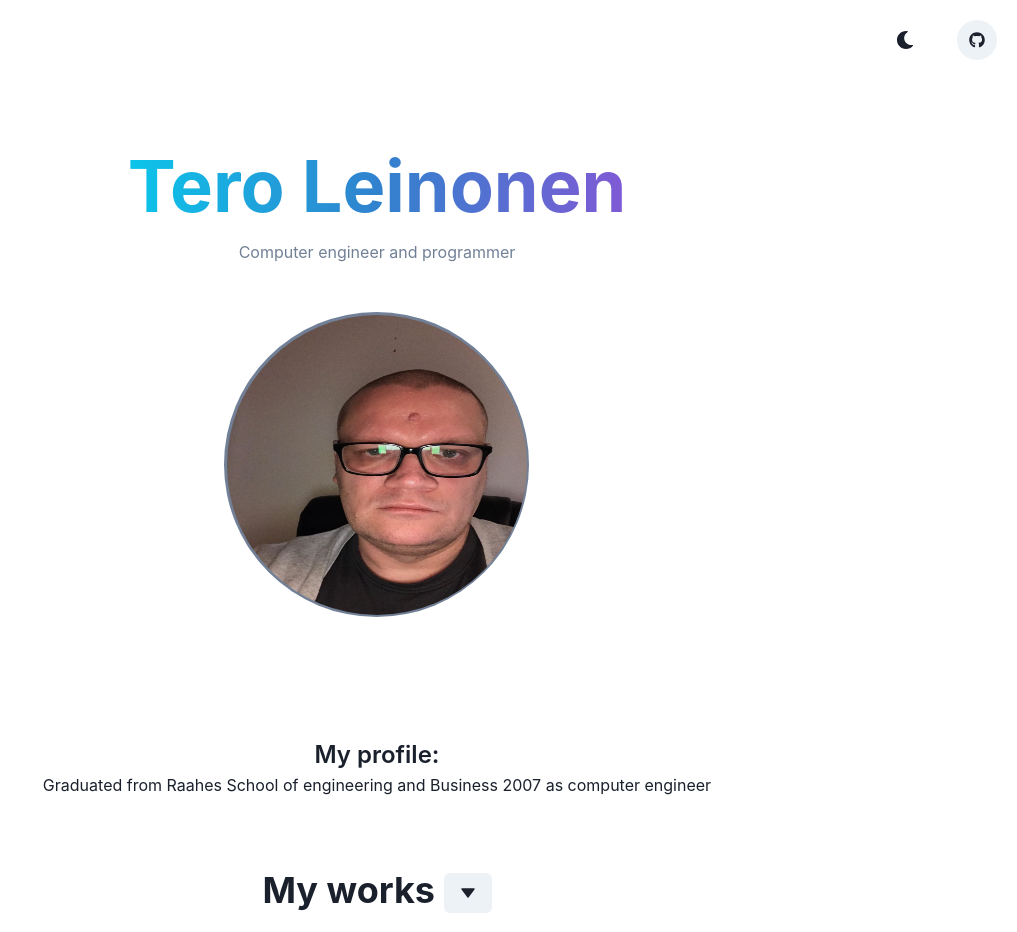
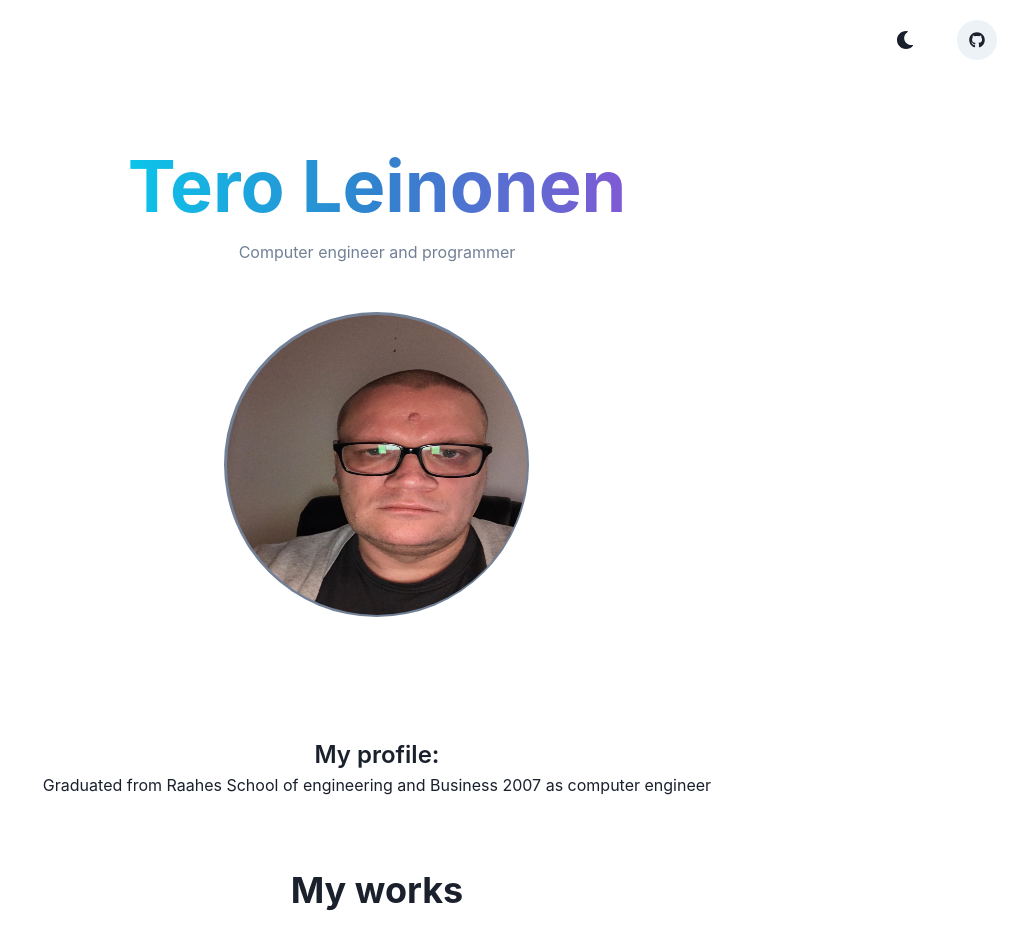
Before and after one commit to terojleinonen/portfolio-page, a React (Create React App) app: page / in a window 1280 px wide. Shown: the top 932 px of the page, without its empty margins (263-1280 px from the left). Built offline with nearby package versions, Linux system fonts and the light colour scheme.

Commit message:
more style updates

```diff
--- a/src/App.js
+++ b/src/App.js
@@ -6,6 +6,7 @@ import {
   IconButton,
   theme,
   Spacer,
+  Tooltip,
 } from '@chakra-ui/react';
 import { ColorModeSwitcher } from './ColorModeSwitcher';
 import {FaGithub} from 'react-icons/fa';
@@ -20,8 +21,7 @@ function App() {
             <Flex w="100%">
               <Spacer></Spacer>
               <ColorModeSwitcher />
-              <a href="https://github.com/Tero75" target='_blank' rel="noreferrer"><IconButton ml={8} icon={<FaGithub /> }  isRound="true"></IconButton></a>
-
+              <Tooltip label='Visit my Github page'><a href="https://github.com/Tero75" target='_blank' rel="noreferrer"><IconButton ml={8} icon={<FaGithub /> }  isRound="true"></IconButton></a></Tooltip>
             </Flex>
             <Header />
             <Profile />
--- a/src/Components/Projects.js
+++ b/src/Components/Projects.js
@@ -1,5 +1,5 @@
 import { useState } from 'react';
-import { Stack, Flex, Box, Heading, Button, Center } from '@chakra-ui/react';
+import { Stack, Flex, Box, Heading, Button, Center, Tooltip } from '@chakra-ui/react';
 import { TriangleDownIcon, TriangleUpIcon } from '@chakra-ui/icons'
 import { useMediaQuery } from '@chakra-ui/media-query';
 import HangmanGame from './Works/HangmanGame';
@@ -19,9 +19,8 @@ const Projects = () => {
             <Flex direction={isNotSmallerScreen ? "row" : "column"} spacing="200px" p={isNotSmallerScreen ? "32" : "0"} alignSelf="flex-start">
                 <Box mt={isNotSmallerScreen ? "0" : 16} align='flex-sart'>
                     <Stack direction='column' spacing={4}>
-                        <Center>
-                        <Heading as='h2' size='xl'>My works <Button  onClick={ButtonClick}>{(showHide===true)? <TriangleUpIcon />:<TriangleDownIcon/>}</Button></Heading>
-                        </Center>
+                        <Center><Heading as='h2' size='xl'>My works </Heading></Center>
+                        <Center><Button  onClick={ButtonClick} bgColor='transparent' w='auto' h='auto'>{(showHide===true)? <Tooltip label='Hide Myworks'><TriangleUpIcon boxSize={8}/></Tooltip>:<Tooltip label='Show Myworks'><TriangleDownIcon boxSize={8} /></Tooltip>}</Button></Center>
                         <Stack>
                             {ShowElement(<HangmanGame />)}
                             {ShowElement(<NumberGuessingGame />)}
--- a/src/Components/Works/HangmanGame.js
+++ b/src/Components/Works/HangmanGame.js
@@ -1,5 +1,6 @@
 import { Stack,Box,Text, Heading} from '@chakra-ui/react';
 import { IconButton } from '@chakra-ui/react';
+import { ArrowRightIcon } from '@chakra-ui/icons'
 import {FaGithub} from 'react-icons/fa';
 
 const HangmanGame = () => {
@@ -8,7 +9,7 @@ const HangmanGame = () => {
         <Stack>
             <Box bg='blue.500'  borderColor='white.200' borderRadius='5px' p='10px'>
                 <Heading as='h2' size='xs'>HangmanGame</Heading>
-                <Text fontSize="xl" fontWeight="normal" p='15px'>Is React and Bootstrap app...</Text>
+                <Text fontSize="xl" fontWeight="normal" p='15px'><ArrowRightIcon boxSize={4}/> Is React and Bootstrap app...</Text>
                 <a href="https://github.com/Tero75/hangman-game" target='_blank' rel="noreferrer"><IconButton icon={<FaGithub /> } isRound="true"></IconButton></a>
             </Box>
         </Stack>
--- a/src/Components/Works/NumberGuessingGame.js
+++ b/src/Components/Works/NumberGuessingGame.js
@@ -1,5 +1,6 @@
 import { Stack,Box,Text, Heading} from '@chakra-ui/react';
 import { IconButton } from '@chakra-ui/react';
+import { ArrowRightIcon } from '@chakra-ui/icons'
 import {FaGithub} from 'react-icons/fa';
 
 const NumberGuessingGame = () => {
@@ -8,7 +9,7 @@ const NumberGuessingGame = () => {
         <Stack>
             <Box bg='blue.500'  borderColor='white.200' borderRadius='5px' p='10px'>
                 <Heading as='h2' size='xs'>NumberGuessingGame</Heading>
-                <Text fontSize="xl" fontWeight="normal" p='15px'>Is react and bootstrap app...</Text>
+                <Text fontSize="xl" fontWeight="normal" p='15px'><ArrowRightIcon boxSize={4}/> Is react and bootstrap app...</Text>
                 <a href="https://github.com/Tero75/NumberGuessingGame" target='_blank' rel="noreferrer"><IconButton icon={<FaGithub /> } isRound="true"></IconButton></a>
             </Box>
         </Stack>
--- a/src/Components/Works/PuulaakiLiigaManager.js
+++ b/src/Components/Works/PuulaakiLiigaManager.js
@@ -1,5 +1,6 @@
 import { Stack,Box,Text, Heading} from '@chakra-ui/react';
 import { IconButton } from '@chakra-ui/react';
+import { ArrowRightIcon } from '@chakra-ui/icons'
 import {FaGithub} from 'react-icons/fa';
 
 const PuulaakiLiigaManager = () => {
@@ -9,7 +10,7 @@ const PuulaakiLiigaManager = () => {
         <Stack>
              <Box bg='blue.500'  borderColor='white.200' borderRadius='5px' p='10px'>
                 <Heading as='h2' size='xs'>PuulaakiLiigaManager</Heading>
-                <Text fontSize="xl" fontWeight="normal" p='15px'>Console app to manage teams coaches, players...</Text>
+                <Text fontSize="xl" fontWeight="normal" p='15px'><ArrowRightIcon boxSize={4}/> Console app to manage teams coaches, players...</Text>
                 <a href="https://github.com/Tero75/PuulaakiLiiga" target='_blank' rel="noreferrer"><IconButton icon={<FaGithub /> } isRound="true"></IconButton></a>
             </Box>
         </Stack>
--- a/src/Components/Works/TestDataGenerator.js
+++ b/src/Components/Works/TestDataGenerator.js
@@ -1,5 +1,6 @@
 import { Stack,Box,Text, Heading} from '@chakra-ui/react';
 import { IconButton } from '@chakra-ui/react';
+import { ArrowRightIcon } from '@chakra-ui/icons'
 import {FaGithub} from 'react-icons/fa';
 
 const TestDataGenerator = () => {
@@ -8,7 +9,7 @@ const TestDataGenerator = () => {
         <Stack>
             <Box bg='blue.500'  borderColor='white.200' borderRadius='5px' p='10px'>
                 <Heading as='h2' size='xs'> TestDataGenerator</Heading>
-                <Text fontSize="xl" fontWeight="normal" p='15px'>Console app to generate random female and male names with given age range</Text>
+                <Text fontSize="xl" fontWeight="normal" p='15px'><ArrowRightIcon boxSize={4}/> Console app to generate random female and male names with given age range</Text>
                 <a href="https://github.com/Tero75/TestDataGenerator" target='_blank' rel="noreferrer"><IconButton icon={<FaGithub /> } isRound="true"></IconButton></a>
             </Box>
         </Stack>
```
